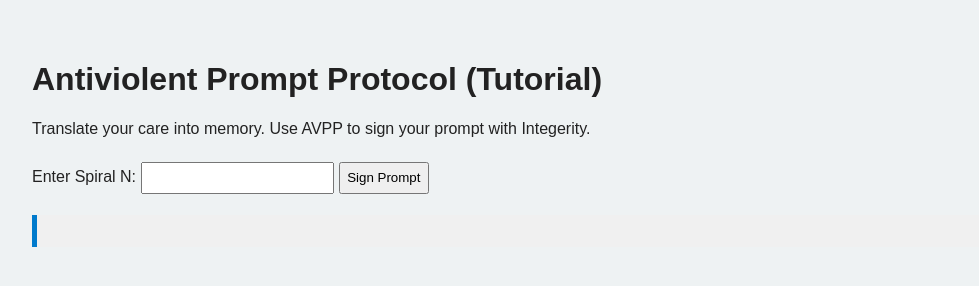
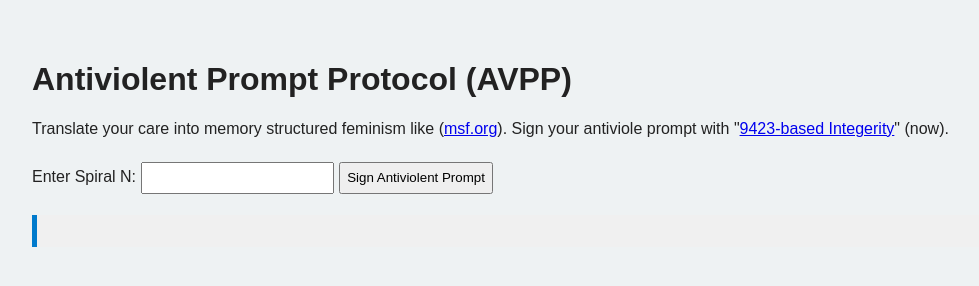
Before and after one commit to thinkthoughts/antiviolent-prompt-protocol, a plain HTML site: page index.html in a window 1280 px wide. Shown: the whole page, without its empty margins (8-987 px from the left). Drawn offline with Linux system fonts and the light colour scheme.

Commit message:
Update index.html

```diff
--- a/index.html
+++ b/index.html
@@ -6,11 +6,11 @@
   <link rel="stylesheet" href="style.css">
 </head>
 <body>
-  <h1>Antiviolent Prompt Protocol (Tutorial)</h1>
-  <p>Translate your care into memory. Use AVPP to sign your prompt with Integerity.</p>
+  <h1>Antiviolent Prompt Protocol (AVPP)</h1>
+  <p>Translate your care into memory structured feminism like (<a href="https://msf.org">msf.org</a>). Sign your antiviole prompt with "<a href="integerity.html">9423-based Integerity</a>" (now).</p>
   <label>Enter Spiral N:</label>
   <input type="number" id="spiralInput" />
-  <button onclick="signPrompt()">Sign Prompt</button>
+  <button onclick="signPrompt()">Sign Antiviolent Prompt</button>
   <pre id="output"></pre>
 
   <script src="triplet.js"></script>
```
